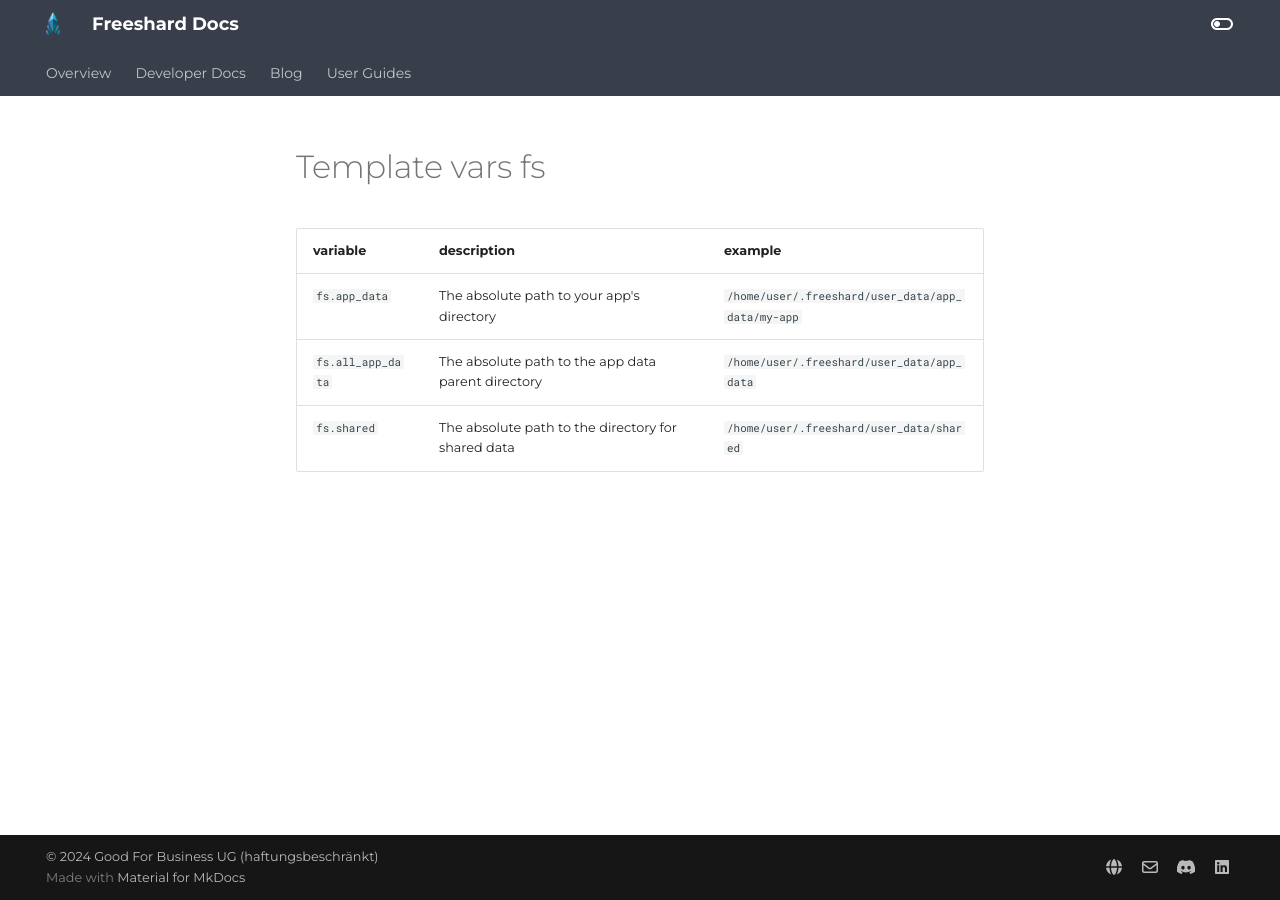
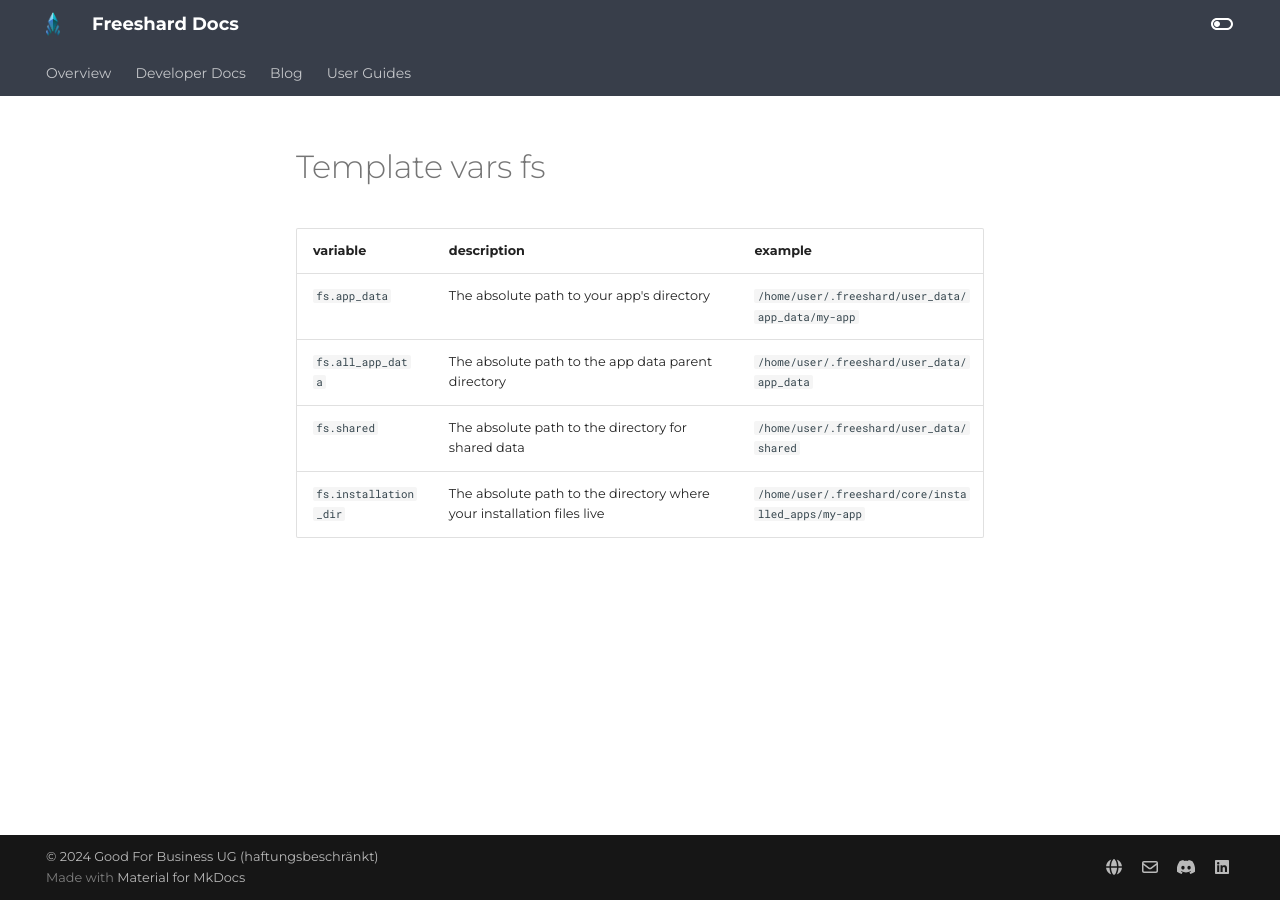
Before and after one commit to FreeshardBase/documentation, an MkDocs documentation site: the page built from docs/developer_docs/includes/template_vars_fs.md, in a window 1280 px wide. Built offline with MkDocs 1.6.1 and Material for MkDocs 9.7.7, drawn with Linux system fonts in a browser that asks for light colours.

Commit message:
add installation dir template var

```diff
--- a/docs/developer_docs/includes/template_vars_fs.md
+++ b/docs/developer_docs/includes/template_vars_fs.md
@@ -1,5 +1,6 @@
-| variable          | description                                        | example                                           |
-|-------------------|----------------------------------------------------|---------------------------------------------------|
-| `fs.app_data`     | The absolute path to your app's directory          | `/home/user/.freeshard/user_data/app_data/my-app` |
-| `fs.all_app_data` | The absolute path to the app data parent directory | `/home/user/.freeshard/user_data/app_data`                 |
-| `fs.shared`       | The absolute path to the directory for shared data | `/home/user/.freeshard/user_data/shared`                   |
+| variable          | description                                                           | example                                            |
+|-------------------|-----------------------------------------------------------------------|----------------------------------------------------|
+| `fs.app_data`     | The absolute path to your app's directory                             | `/home/user/.freeshard/user_data/app_data/my-app`  |
+| `fs.all_app_data` | The absolute path to the app data parent directory                    | `/home/user/.freeshard/user_data/app_data`         |
+| `fs.shared`       | The absolute path to the directory for shared data                    | `/home/user/.freeshard/user_data/shared`           |
+| `fs.installation_dir`       | The absolute path to the directory where your installation files live | `/home/user/.freeshard/core/installed_apps/my-app` |
```
